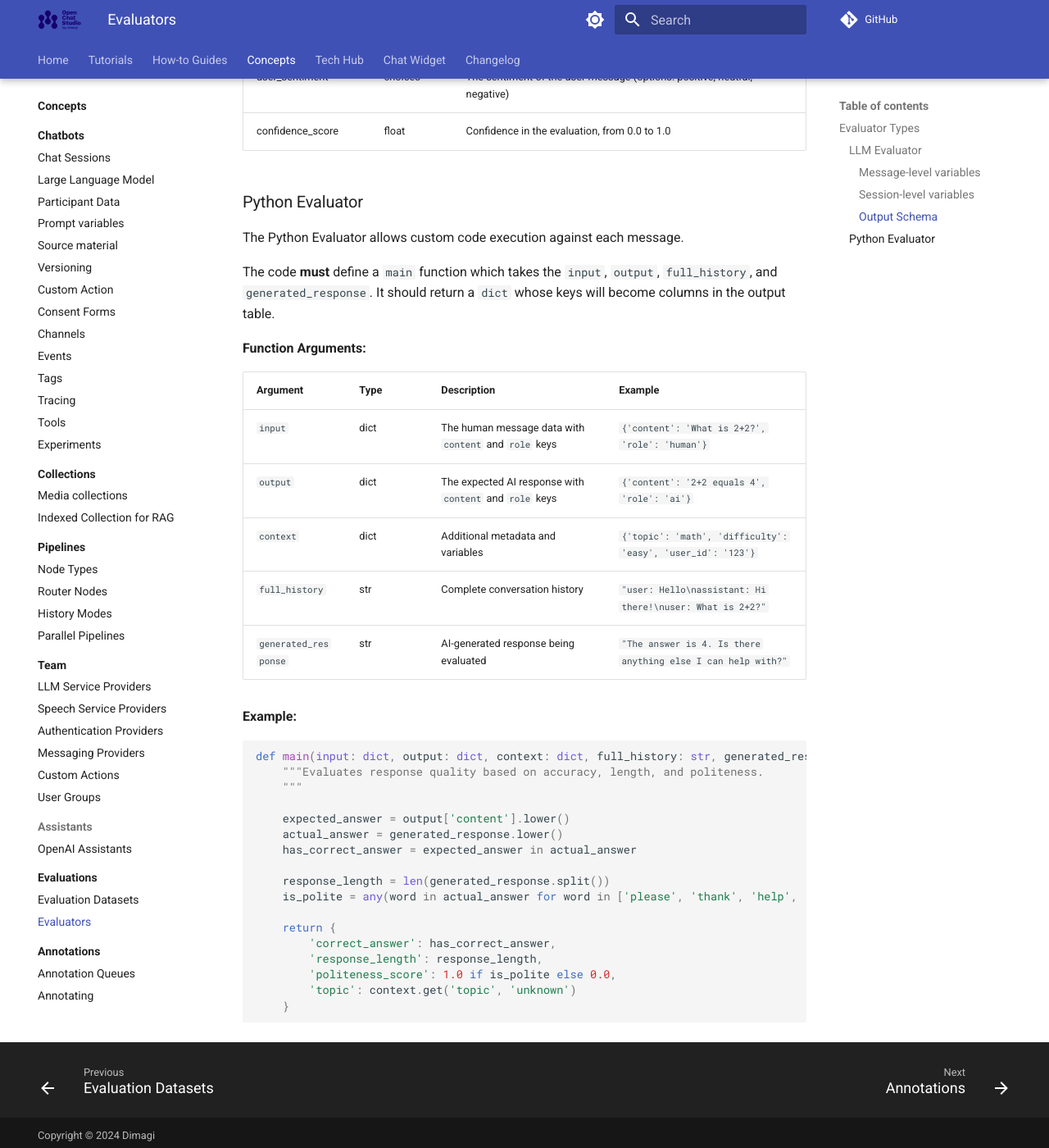
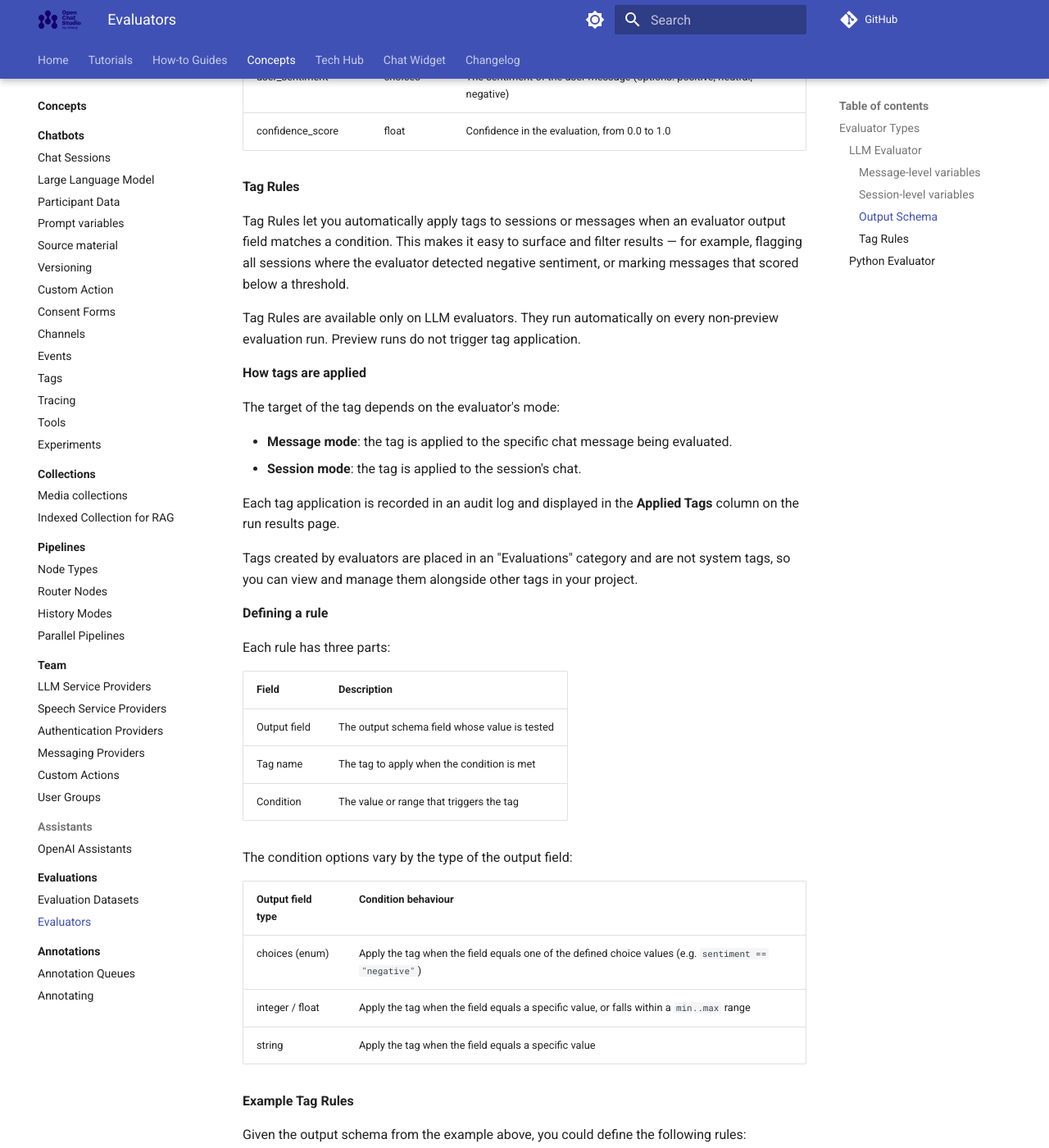
Before and after one commit to dimagi/open-chat-studio-docs, an MkDocs documentation site: the page built from docs/concepts/evaluations/evaluators.md, in a window 1280 px wide and 1400 px high, scrolled down 2347 px. Shown: the whole window at 82% size. Built offline with MkDocs 1.6.1 and Material for MkDocs 9.7.7, drawn with Linux system fonts in a browser that asks for light colours; a script that is not in the unit is left out; comment, search, counter and statistics services are not loaded; some of the changed text lies outside the part shown.

Commit message:
update changelog and docs from OCS PR #3219
Co-Authored-By: Claude Sonnet 4.6 <noreply@anthropic.com>

```diff
--- a/docs/concepts/evaluations/evaluators.md
+++ b/docs/concepts/evaluations/evaluators.md
@@ -71,6 +71,56 @@ The system automatically validates the LLM's output against the specified types
 | user_sentiment | choices | The sentiment of the user message (options: positive, neutral, negative) |
 | confidence_score | float | Confidence in the evaluation, from 0.0 to 1.0 |
 
+#### Tag Rules
+
+Tag Rules let you automatically apply tags to sessions or messages when an evaluator output field matches a condition. This makes it easy to surface and filter results — for example, flagging all sessions where the evaluator detected negative sentiment, or marking messages that scored below a threshold.
+
+Tag Rules are available only on LLM evaluators. They run automatically on every non-preview evaluation run. Preview runs do not trigger tag application.
+
+**How tags are applied**
+
+The target of the tag depends on the evaluator's mode:
+
+- **Message mode**: the tag is applied to the specific chat message being evaluated.
+- **Session mode**: the tag is applied to the session's chat.
+
+Each tag application is recorded in an audit log and displayed in the **Applied Tags** column on the run results page.
+
+Tags created by evaluators are placed in an "Evaluations" category and are not system tags, so you can view and manage them alongside other tags in your project.
+
+**Defining a rule**
+
+Each rule has three parts:
+
+| Field | Description |
+|-------|-------------|
+| Output field | The output schema field whose value is tested |
+| Tag name | The tag to apply when the condition is met |
+| Condition | The value or range that triggers the tag |
+
+The condition options vary by the type of the output field:
+
+| Output field type | Condition behaviour |
+|-------------------|---------------------|
+| choices (enum) | Apply the tag when the field equals one of the defined choice values (e.g. `sentiment == "negative"`) |
+| integer / float | Apply the tag when the field equals a specific value, or falls within a `min..max` range |
+| string | Apply the tag when the field equals a specific value |
+
+**Example Tag Rules**
+
+Given the output schema from the example above, you could define the following rules:
+
+| Output field | Tag name | Condition |
+|---|---|---|
+| user_sentiment | negative-sentiment | equals `negative` |
+| expected_helpfulness | low-helpfulness | range `1..2` |
+| confidence_score | low-confidence | range `0.0..0.4` |
+
+With these rules, any evaluation run will automatically tag messages or sessions that meet the conditions, without requiring manual review of every row.
+
+**Schema validation**
+
+If you edit the output schema in a way that removes or renames a field that an existing tag rule references, the form will block the save and display an error. You must either update the affected rules to reference a valid field or remove them before the change can be saved.
 
 ### Python Evaluator
 
```
Also changed, not shown: docs/changelog.md (+3 -0 lines).
